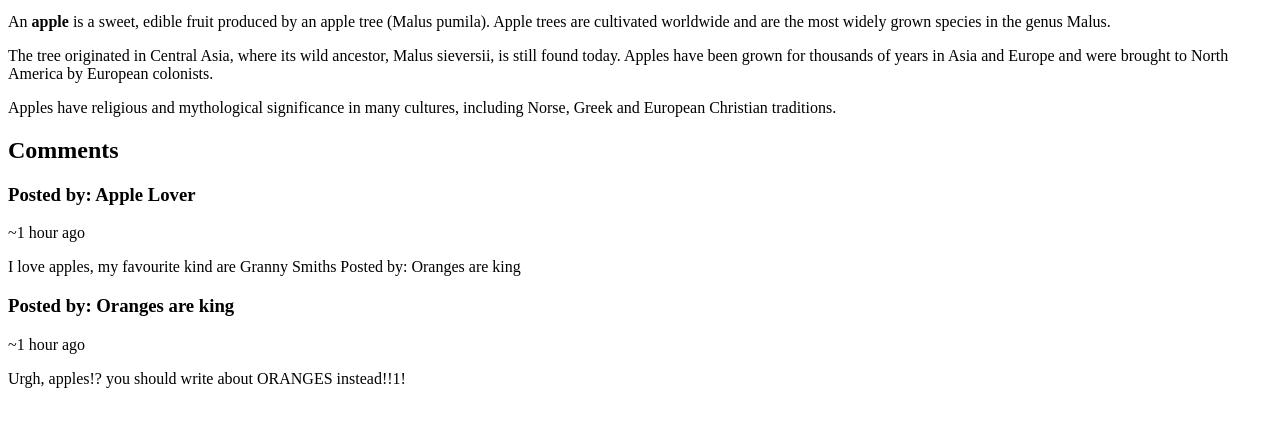
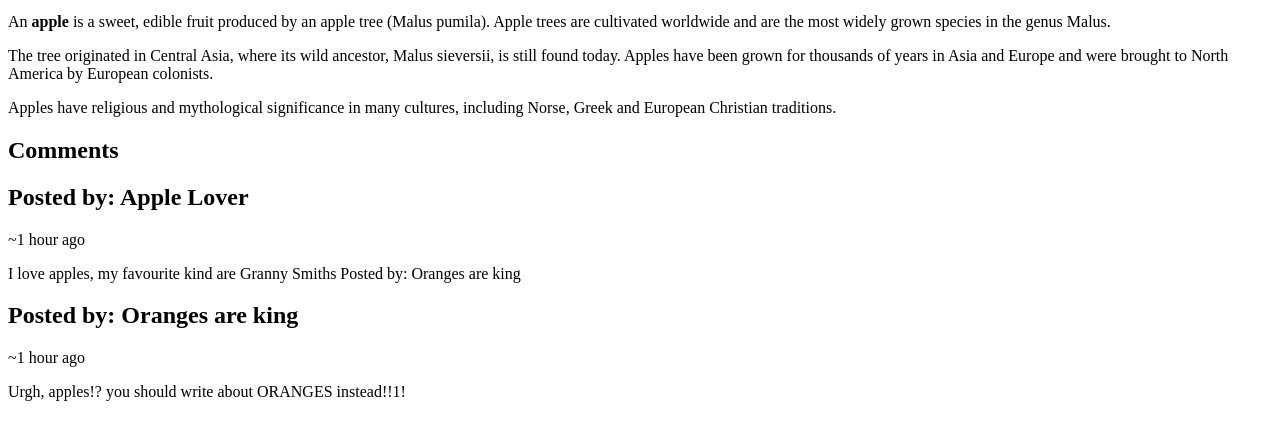
Before and after one commit to AleksandarOynakov/HTML-and-CSS, a plain HTML site: page HTML Structure/Semantic Article Page.html in a window 1280 px wide. Shown: the part 88-528 px from the top of the page. Drawn offline with Linux system fonts and the light colour scheme.

Commit message:
100/100 in Judge

```diff
--- a/HTML Structure/Semantic Article Page.html
+++ b/HTML Structure/Semantic Article Page.html
@@ -1,4 +1,8 @@
 <!DOCTYPE html>
+<html lang="en">
+
+<head>
+    <!DOCTYPE html>
 <html lang="en">
 
 <head>
@@ -8,6 +12,7 @@
 </head>
 
 <body>
+    <section></section>
     <article>
         <header>
             <h1>Apple</h1>
@@ -26,23 +31,30 @@
         <p>Apples have religious and mythological significance in many cultures, including Norse, Greek and European
             Christian
             traditions.</p>
+        </article>
+    </section>
         <section>
+            <article>
             <h2>Comments</h2>
 
-            <article>
-                <h3>Posted by: Apple Lover</h3>
+            <section>
+
+                <h2>Posted by: Apple Lover</h2>
                 <p>~1 hour ago</p>
 
                 <p>I love apples, my favourite kind are Granny Smiths
                     Posted by: Oranges are king</p>
             </article>
+        </section>
 
+            <section>
             <article>
-                <h3>Posted by: Oranges are king</h3>
+                <h2>Posted by: Oranges are king</h2>
                 <p>~1 hour ago</p>
                 <p>Urgh, apples!? you should write about ORANGES instead!!1!</p>
             </article>
-        </section>
+            </section>
+
     </article>
 
 </body>
```
Also changed, not shown: 1 other file.
